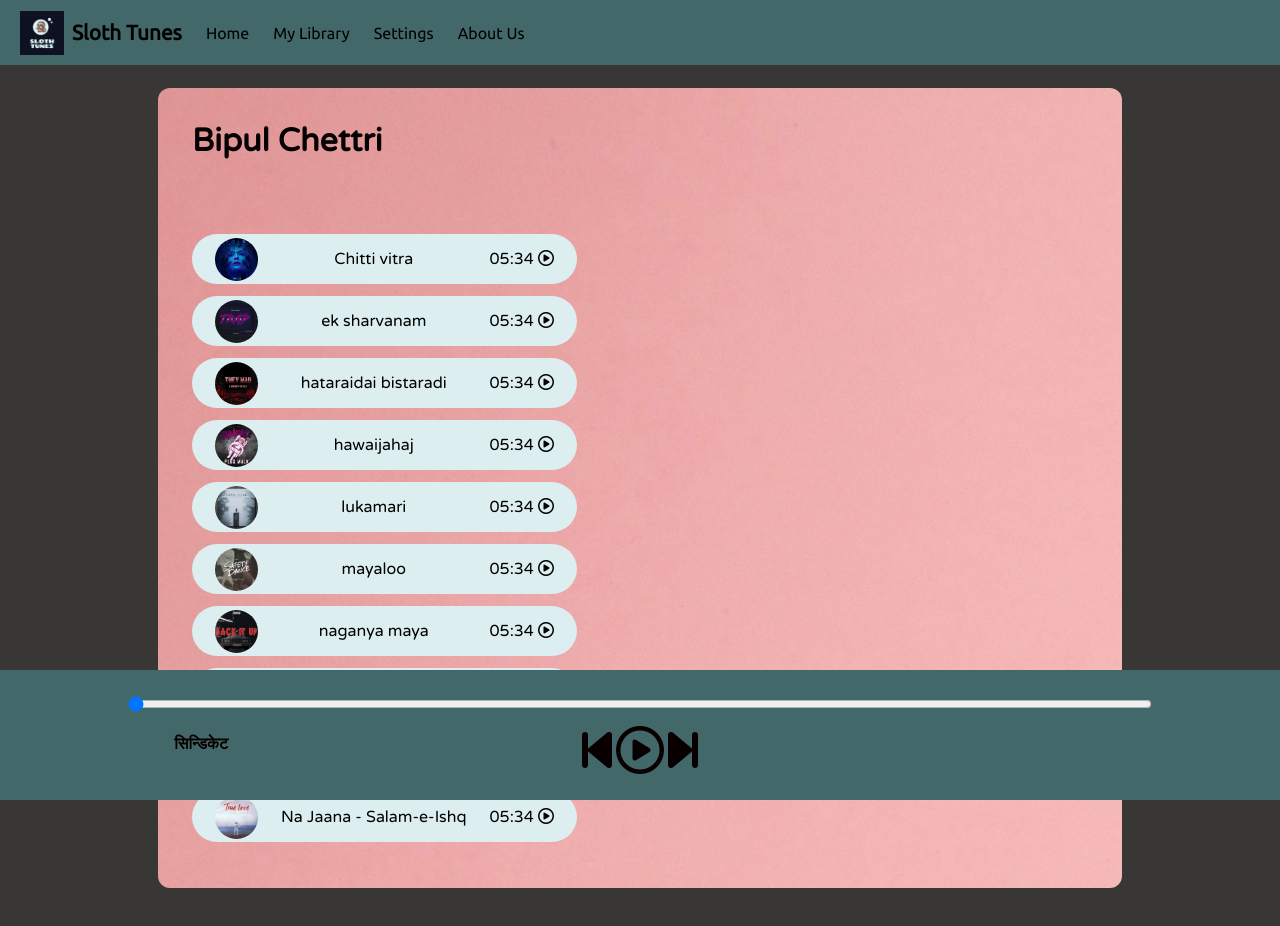
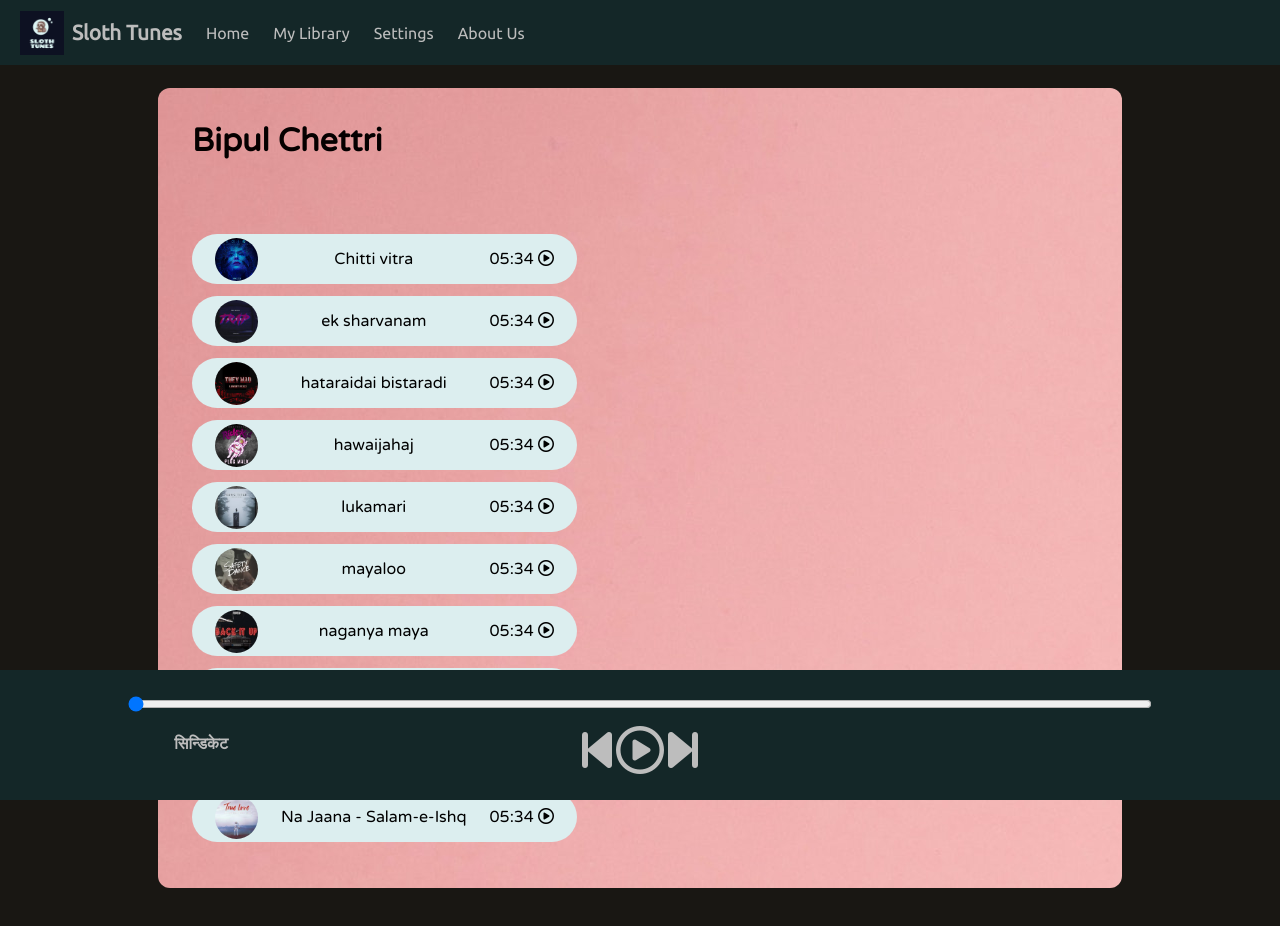
Before and after one commit to YudhirAcharya/Nepali-Online-Music-Player, a plain HTML site: page index.html in a window 1280 px wide. Drawn offline with Linux system fonts and the light colour scheme.

Commit message:
darker menubar

```diff
--- a/style.css
+++ b/style.css
@@ -1,7 +1,7 @@
 @import url('https://fonts.googleapis.com/css2?family=Ubuntu&display=swap');
 @import url('https://fonts.googleapis.com/css2?family=Varela+Round&display=swap');
 body{
-    background-color: rgb(56, 55, 53);
+    background-color: rgb(25, 23, 19);
 }
 
 *{
@@ -18,8 +18,8 @@ nav ul{
     align-items: center;
     list-style-type: none;
     height: 65px;
-    background-color: rgb(67, 104, 106);
-    color: rgb(0, 0, 0);
+    background-color: rgb(20, 39, 40);
+    color: rgb(189, 189, 189);
 }
 
 nav ul li{
@@ -39,7 +39,7 @@ nav ul li{
 
 .container{
     min-height: 72vh;
-    background-color:rgb(67, 104, 106);
+    background-color:rgb(20, 39, 40);
     color: rgb(5, 0, 0);
    font-family: 'Varela Round', sans-serif;
    display: flex;
@@ -54,8 +54,8 @@ nav ul li{
     position: sticky;
     bottom: 0;
     height: 130px;
-    background-color:rgb(67, 104, 106);
-    color: rgb(8, 0, 0);
+    background-color:rgb(20, 39, 40);
+    color: rgb(189, 189, 189);
     display: flex;
     justify-content: center;
     align-items: center;
```
